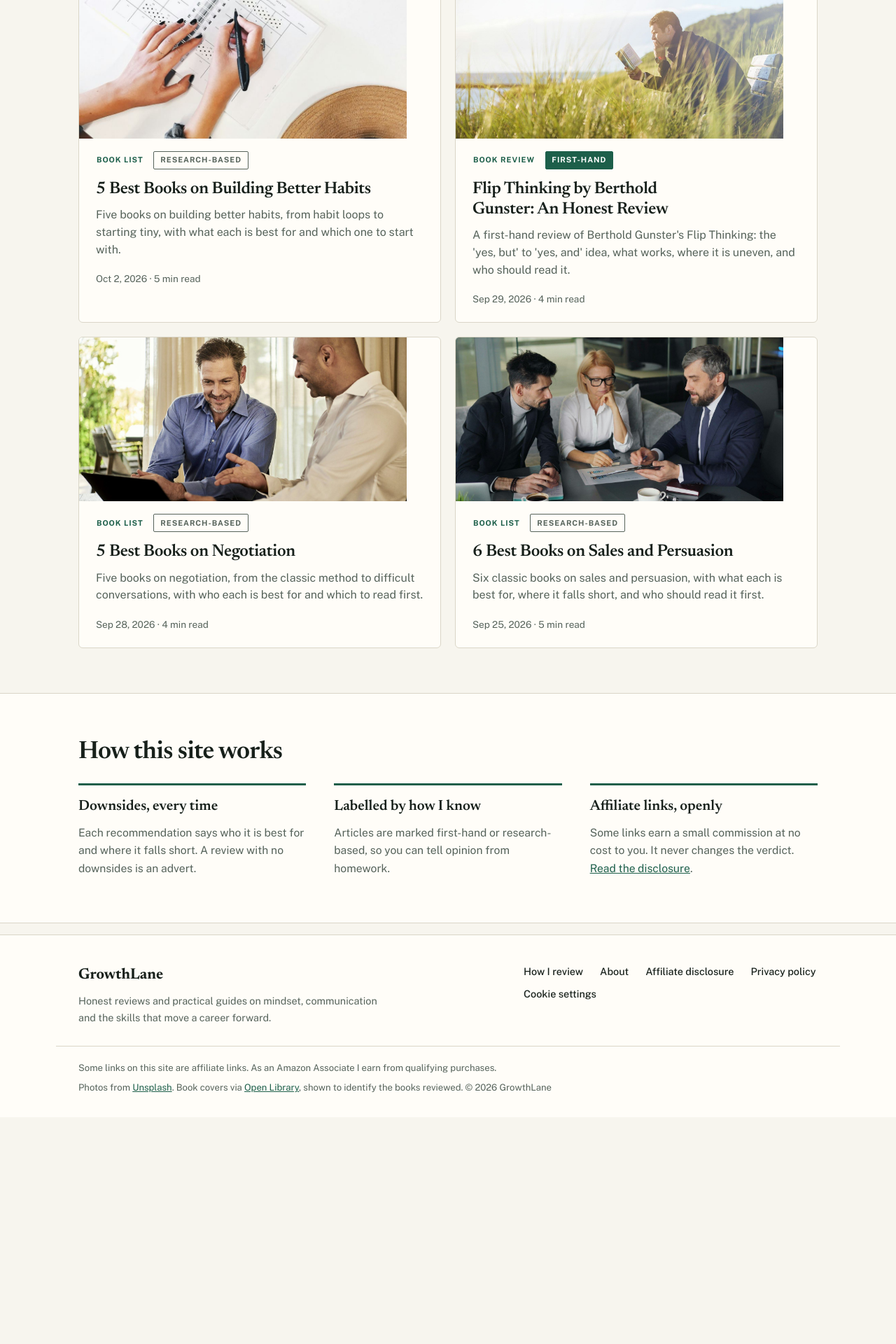
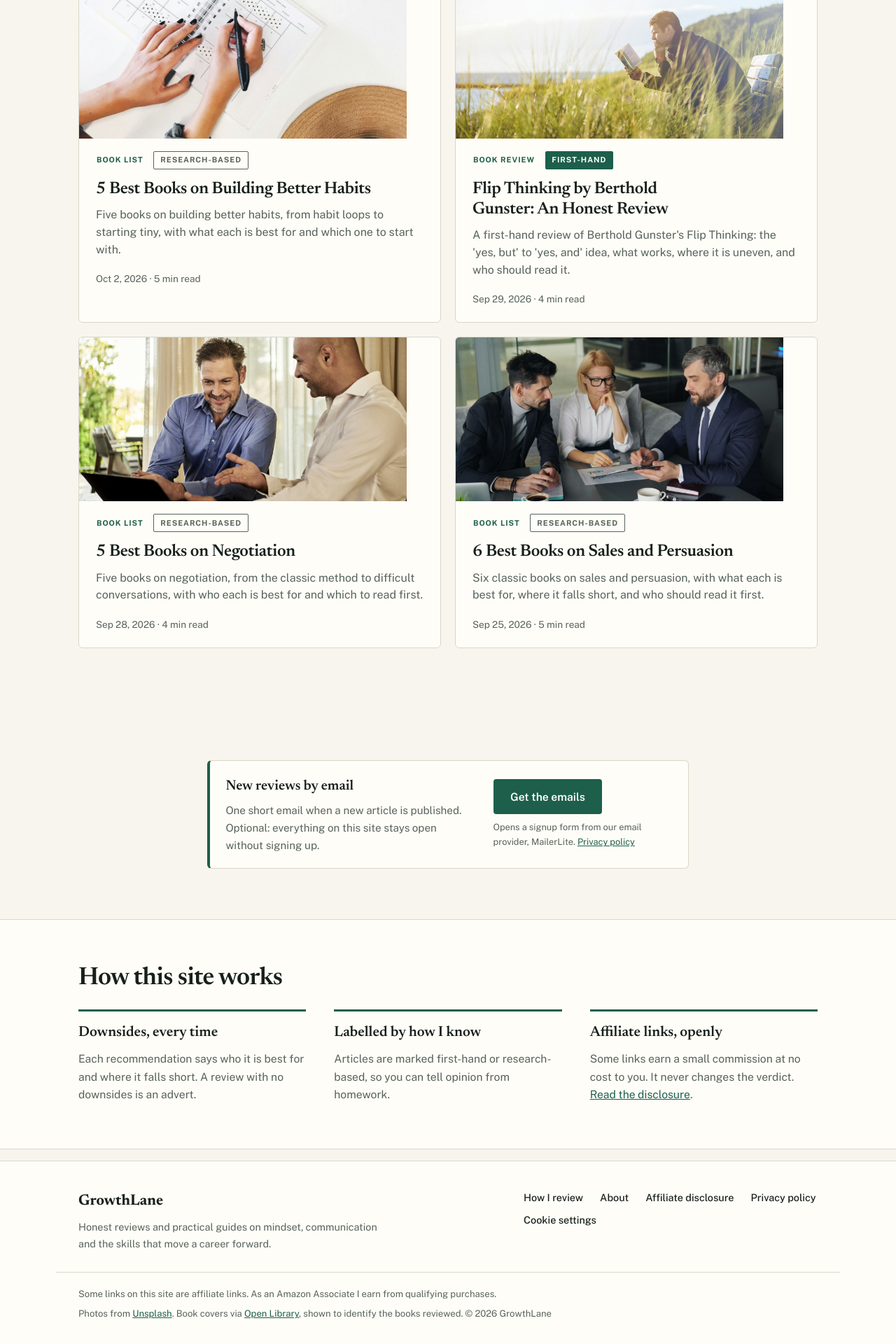
Before and after one commit to mikentg2005/growthlane, a Jekyll site: the page built from index.html, in a window 1280 px wide. Shown: the part 1516-3436 px from the top of the page at 70% size. Built offline with Jekyll 4.4.1, drawn with Linux system fonts in a browser that asks for light colours; before the commit the page ends 3112 px from its top, so only the background shows below that.

Commit message:
Add an optional newsletter signup (MailerLite, loaded only after a click)
Shown at the end of articles and on the home page. Double opt-in is on in
MailerLite, and the privacy policy now describes the signup.
To undo: git revert this commit.

Co-Authored-By: Claude Sonnet 5.5 <noreply@anthropic.com>

```diff
--- a/_config.yml
+++ b/_config.yml
@@ -12,6 +12,11 @@ permalink: /:year/:month/:day/:title/
 # Fill these in once created — leave blank/omit to keep them off the site.
 google_analytics: "G-81K7MEF3K4"
 google_site_verification: "q210kZLjlbT8NhwaXmqj0RgJ_CiybSQSybIgW8QbZFA"
+
+# Newsletter (MailerLite embedded form). Leave blank to hide the signup box.
+mailerlite:
+  account: "2747749"
+  form: "jnCKBx"
 
 plugins:
   - jekyll-sitemap
--- /dev/null
+++ b/_includes/newsletter.html
@@ -0,0 +1,36 @@
+{% if site.mailerlite.account and site.mailerlite.form %}
+<aside class="newsletter" aria-labelledby="nl-title" data-account="{{ site.mailerlite.account }}" data-form="{{ site.mailerlite.form }}">
+  <div class="newsletter-text">
+    <p class="newsletter-title" id="nl-title">New reviews by email</p>
+    <p>One short email when a new article is published. Optional: everything on this site stays open without signing up.</p>
+  </div>
+  <div class="newsletter-action">
+    <button type="button" class="btn btn--primary newsletter-open">Get the emails</button>
+    <p class="newsletter-note">Opens a signup form from our email provider, MailerLite. <a href="{{ '/privacy-policy/' | relative_url }}">Privacy policy</a></p>
+  </div>
+  <div class="newsletter-form" hidden></div>
+</aside>
+<script>
+(function () {
+  document.querySelectorAll('.newsletter').forEach(function (box) {
+    var btn = box.querySelector('.newsletter-open');
+    var holder = box.querySelector('.newsletter-form');
+    btn.addEventListener('click', function () {
+      var account = box.getAttribute('data-account'), form = box.getAttribute('data-form');
+      holder.innerHTML = '<div class="ml-embedded" data-form="' + form + '"></div>';
+      holder.hidden = false;
+      box.querySelector('.newsletter-action').hidden = true;
+      if (!window.__glMailerLite) {
+        window.__glMailerLite = true;
+        (function (w, d, e, u, f, l, n) {
+          w[f] = w[f] || function () { (w[f].q = w[f].q || []).push(arguments); };
+          l = d.createElement(e); l.async = 1; l.src = u;
+          n = d.getElementsByTagName(e)[0]; n.parentNode.insertBefore(l, n);
+        })(window, document, 'script', 'https://assets.mailerlite.com/js/universal.js', 'ml');
+        ml('account', account);
+      }
+    });
+  });
+})();
+</script>
+{% endif %}
--- a/_layouts/home.html
+++ b/_layouts/home.html
@@ -64,6 +64,12 @@ layout: default
   </div>
 </section>
 
+<section class="section">
+  <div class="wrap wrap--measure">
+    {% include newsletter.html %}
+  </div>
+</section>
+
 <section class="section section--tint">
   <div class="wrap">
     <h2 class="section-title">How this site works</h2>
--- a/_layouts/post.html
+++ b/_layouts/post.html
@@ -61,6 +61,8 @@ layout: default
       <p>I did not use this myself. This article is built from public sources such as publisher pages, author biographies and independent reviews, and it says what I could not verify. <a href="{{ '/how-i-review/' | relative_url }}">How I review</a>.</p>
       {% endif %}
     </aside>
+
+    {% include newsletter.html %}
   </div>
 
   {% assign others = site.posts | where_exp: "p", "p.url != page.url" %}
--- a/assets/css/style.css
+++ b/assets/css/style.css
@@ -665,3 +665,24 @@ a { color: var(--accent-ink); }
 html, body { max-width: 100%; overflow-x: clip; }
 .card-media, .feature-photo, .post-photo { min-width: 0; max-width: 100%; }
 .card-media img, .feature-photo img, .post-photo img { max-width: 100%; }
+
+/* ---------- Optional newsletter signup ---------- */
+.newsletter {
+  display: grid;
+  gap: 1rem 1.5rem;
+  align-items: center;
+  margin: 2rem 0 0.5rem;
+  padding: 1.25rem 1.4rem;
+  border: 1px solid var(--line);
+  border-left: 4px solid var(--accent);
+  border-radius: 6px;
+  background: var(--surface);
+  font-size: 0.95rem;
+  color: var(--muted);
+}
+@media (min-width: 40rem) { .newsletter { grid-template-columns: minmax(0, 1fr) auto; } }
+.newsletter-title { font-family: var(--serif); font-weight: 600; font-size: 1.25rem; color: var(--ink); margin: 0 0 0.3rem; }
+.newsletter-text p:last-child { margin: 0; }
+.newsletter-note { margin: 0.5rem 0 0; font-size: 0.8rem; max-width: 16rem; }
+.newsletter-action[hidden], .newsletter-form[hidden] { display: none; }
+.newsletter-form { grid-column: 1 / -1; background: #fff; border-radius: 6px; padding: 0.25rem; }
```
Also changed, not shown: privacy-policy.md (+19 -8 lines).
